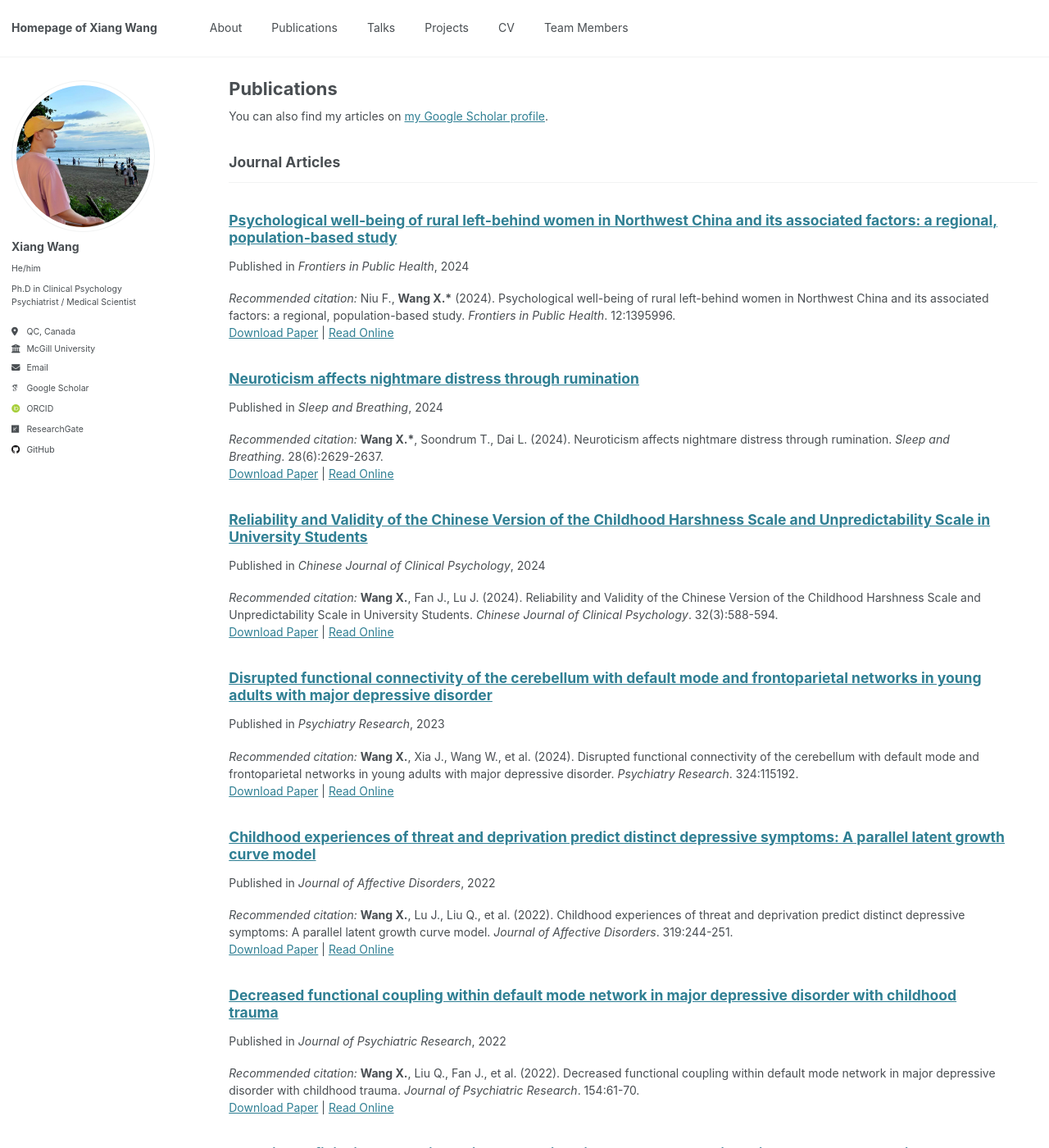
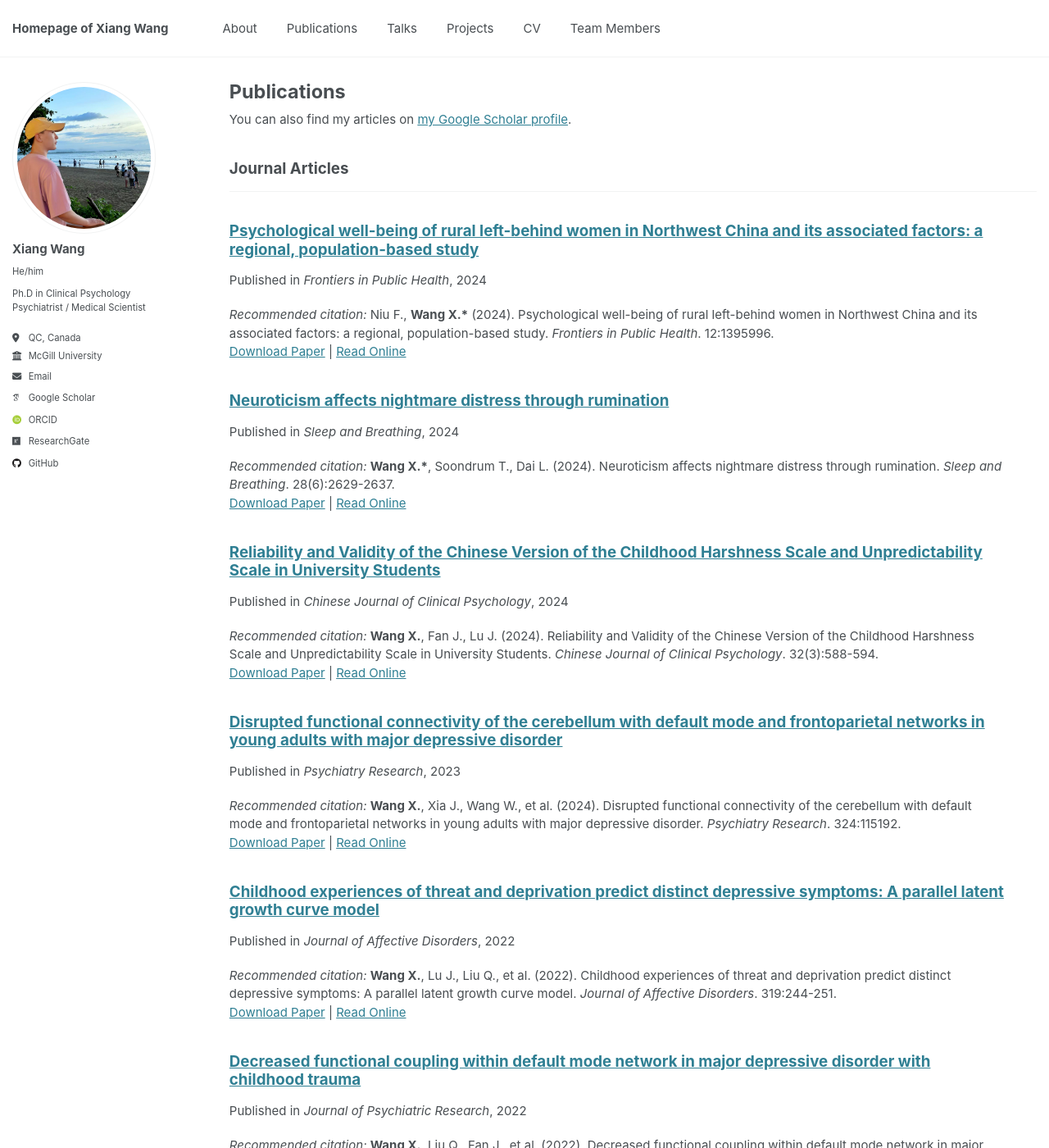
Before and after one commit to Xiang-Wangs/xiang-wangs.github.io, a Jekyll site: the page built from _pages/publications.html, in a window 1280 px wide and 1400 px high. Shown: the whole window at 82% size. Built offline with Jekyll 4.4.1, drawn with Linux system fonts in a browser that asks for light colours; some web fonts are replaced.

Commit message:
Update publications.html

```diff
--- a/_pages/publications.html
+++ b/_pages/publications.html
@@ -6,7 +6,7 @@ author_profile: true
 ---
 <style>
   body {
-    font-size: 14px; /* 设置默认字体大小 */
+    font-size: 15px; /* 设置默认字体大小 */
   }
 </style>
 
```
